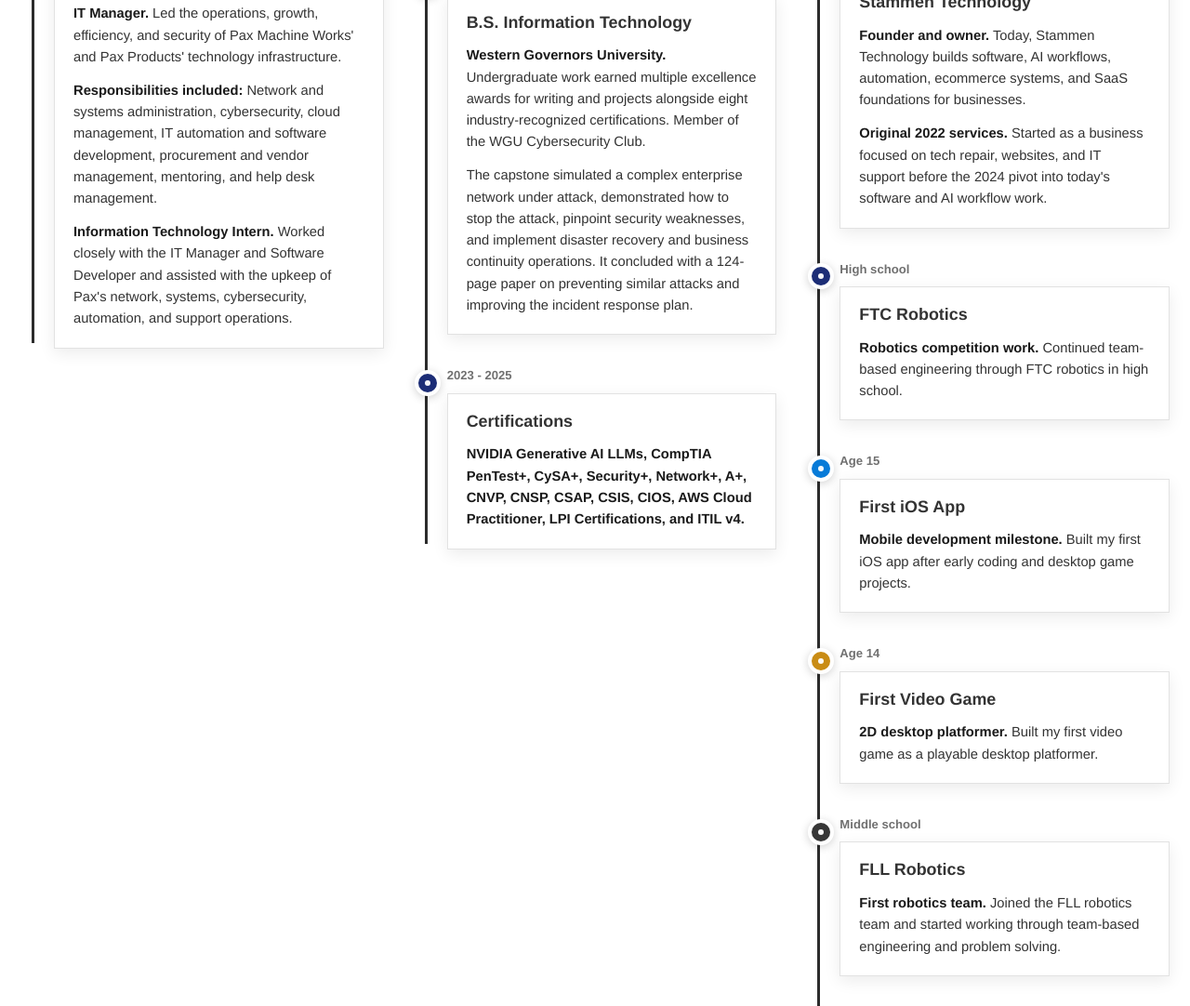
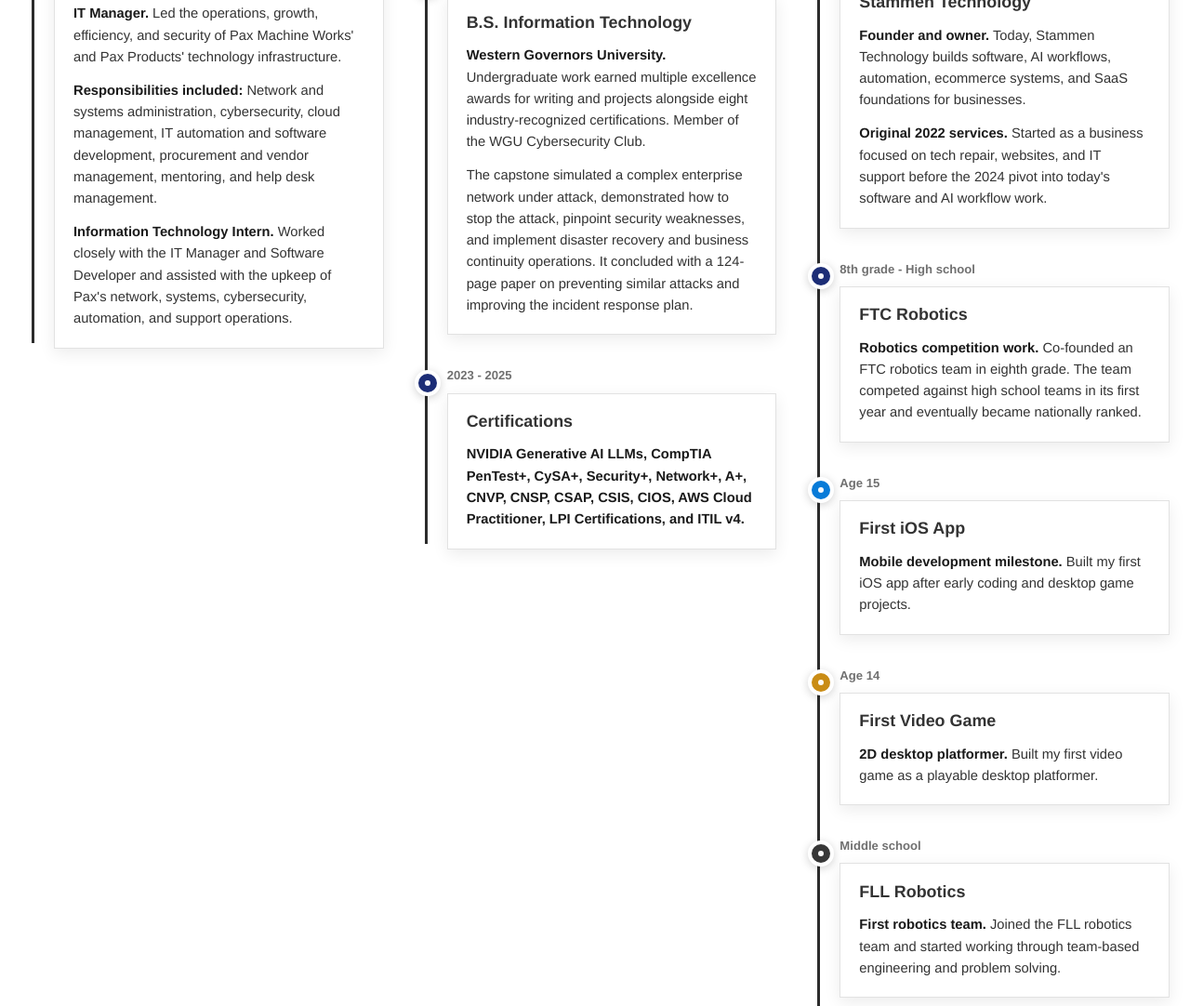
Before and after one commit to calebstammen/calebstammen.com, a website: page index.html in a window 1280 px wide. Shown: the part 2193-3275 px from the top of the page at 93% size. Drawn offline with Linux system fonts and the light colour scheme.

Commit message:
Update FTC robotics founding history

```diff
--- a/index.html
+++ b/index.html
@@ -314,12 +314,12 @@
             </article>
 
             <article class="lane-entry">
-              <span class="lane-date">High school</span>
+              <span class="lane-date">8th grade - High school</span>
               <div class="lane-dot dot-navy" aria-hidden="true"></div>
               <div class="lane-card">
                 <h4>FTC Robotics</h4>
-                <p><strong>Robotics competition work.</strong> Continued team-based engineering through FTC robotics in
-                  high school.</p>
+                <p><strong>Robotics competition work.</strong> Co-founded an FTC robotics team in eighth grade. The
+                  team competed against high school teams in its first year and eventually became nationally ranked.</p>
               </div>
             </article>
 
```
